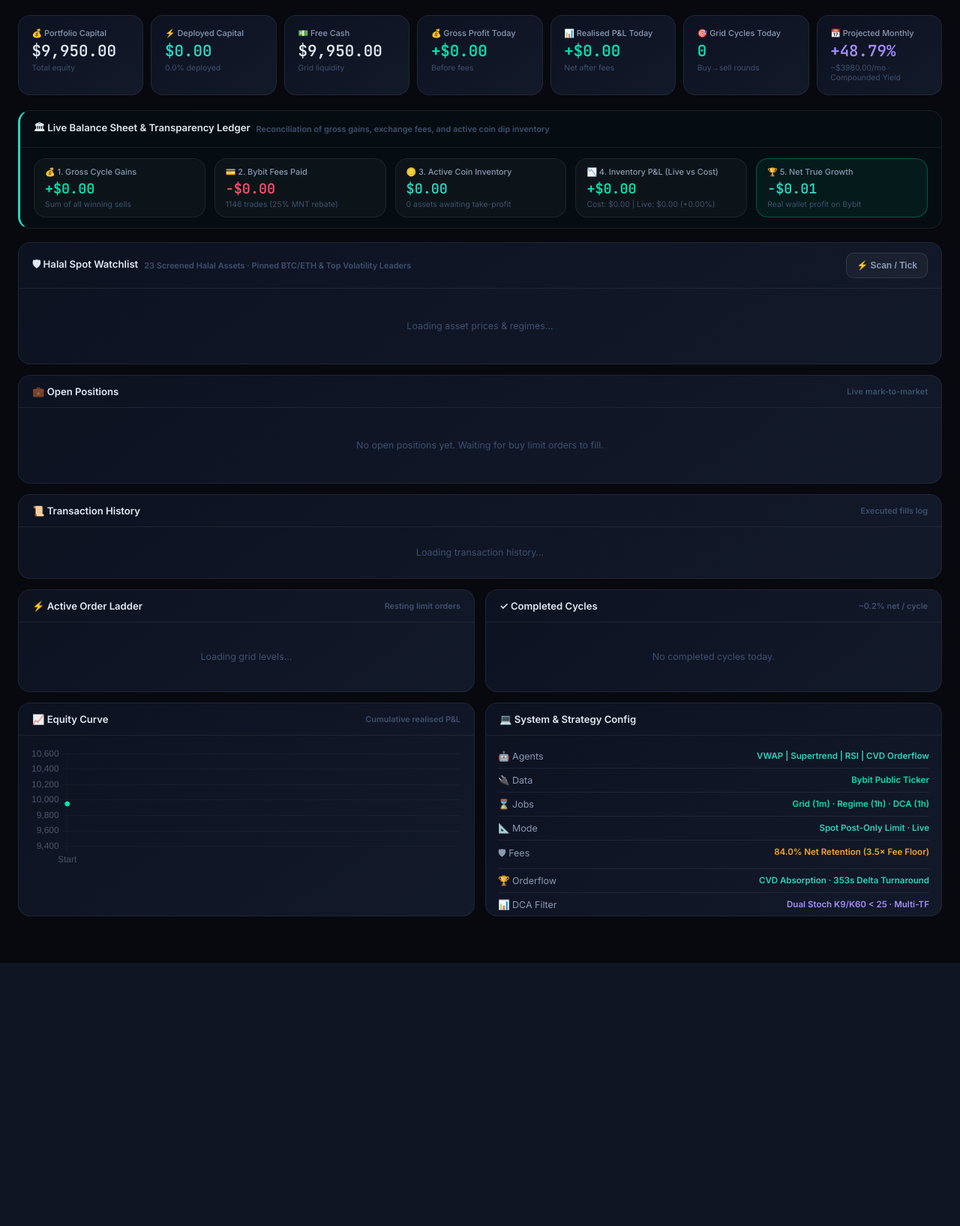
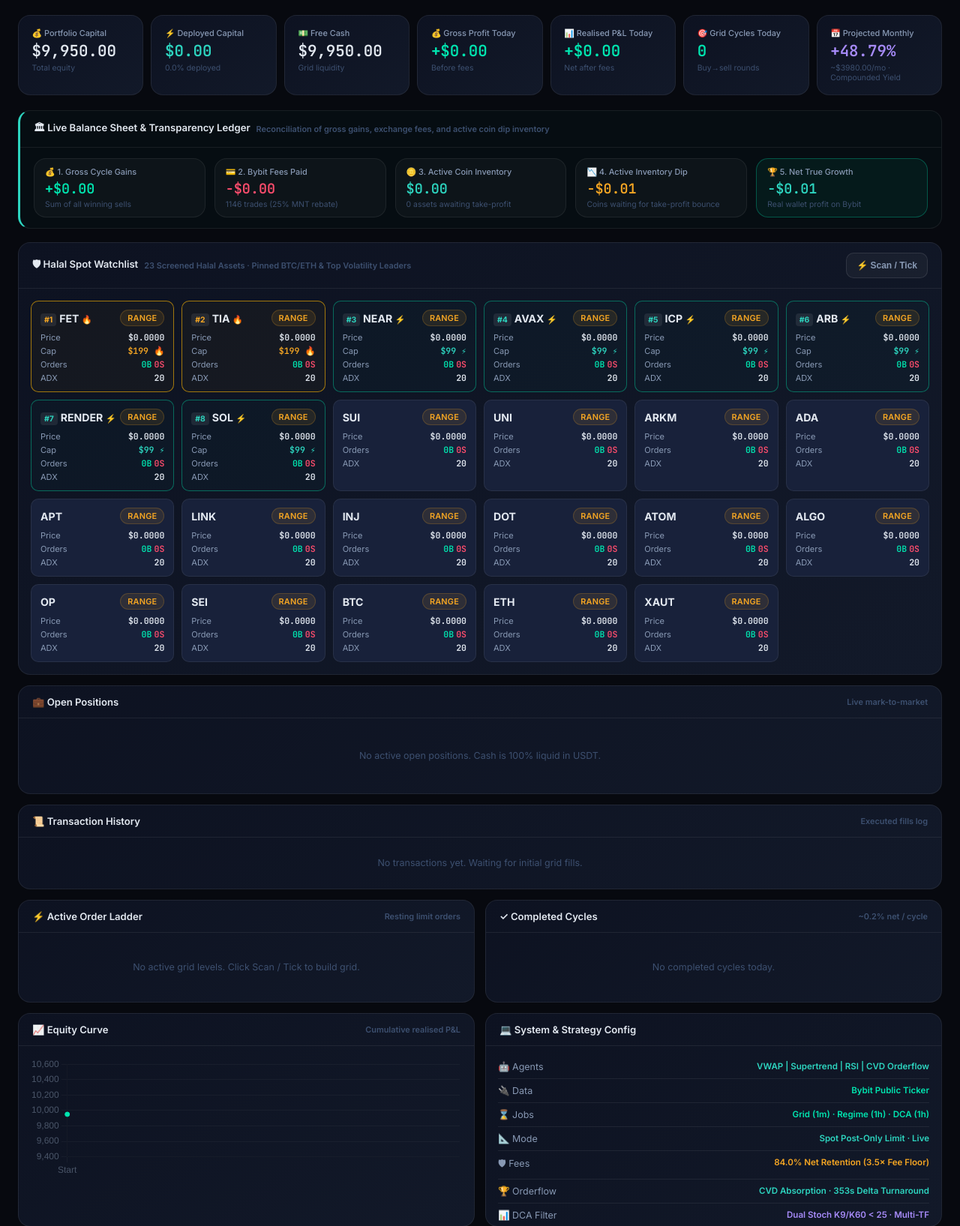
Before and after one commit to nasnoma/AIOS, a FastAPI app: page / in a window 1280 px wide. Shown: the part 60-1695 px from the top of the page at 75% size. Before the commit the page ends 1344 px from the top, so only its background shows below. Run offline with FastAPI, Linux system fonts and the light colour scheme; data that the repository does not hold is empty.

Commit message:
Revert "feat(dashboard): Add live Inventory P&L (Live vs Cost) card showing exact cost basis vs current market value"
This reverts commit e2bb912804ed03aeda27785dca3861e635629d9f.

```diff
--- a/trading_engine/api/templates/dashboard.html
+++ b/trading_engine/api/templates/dashboard.html
@@ -134,9 +134,8 @@
         <div class="stat-card" style="background:rgba(255,255,255,0.03);padding:10px 14px;"><div class="stat-label">&#128176; 1. Gross Cycle Gains</div><div class="stat-val" id="recon-gross-gains" style="color:var(--green);font-size:1.15rem">+$184.23</div><div class="stat-sub">Sum of all winning sells</div></div>
         <div class="stat-card" style="background:rgba(255,255,255,0.03);padding:10px 14px;"><div class="stat-label">&#128179; 2. Bybit Fees Paid</div><div class="stat-val" id="recon-fees-paid" style="color:var(--red);font-size:1.15rem">-$50.46</div><div class="stat-sub" id="recon-fees-sub">1146 trades (25% MNT rebate)</div></div>
         <div class="stat-card" style="background:rgba(255,255,255,0.03);padding:10px 14px;"><div class="stat-label">&#129689; 3. Active Coin Inventory</div><div class="stat-val" id="recon-coins-held" style="color:var(--teal);font-size:1.15rem">$0.00</div><div class="stat-sub" id="recon-coins-sub">Coins awaiting take-profit</div></div>
-        <div class="stat-card" style="background:rgba(255,255,255,0.03);padding:10px 14px;"><div class="stat-label" id="recon-dip-label">&#128201; 4. Inventory P&amp;L (Live vs Cost)</div><div class="stat-val" id="recon-dip-drag" style="color:var(--yellow);font-size:1.15rem">-$0.00</div><div class="stat-sub" id="recon-dip-sub">Cost: $0.00 | Live: $0.00</div></div>
+        <div class="stat-card" style="background:rgba(255,255,255,0.03);padding:10px 14px;"><div class="stat-label" id="recon-dip-label">&#128201; 4. Active Inventory Dip</div><div class="stat-val" id="recon-dip-drag" style="color:var(--yellow);font-size:1.15rem">-$26.10</div><div class="stat-sub" id="recon-dip-sub">Coins waiting for take-profit bounce</div></div>
         <div class="stat-card" style="background:rgba(0,229,176,0.06);border:1px solid rgba(0,229,176,0.3);padding:10px 14px;"><div class="stat-label">&#127942; 5. Net True Growth</div><div class="stat-val" id="recon-net-growth" style="color:var(--teal);font-size:1.15rem">+$92.64</div><div class="stat-sub">Real wallet profit on Bybit</div></div>
-
       </div>
     </div>
 
@@ -235,20 +234,10 @@ function usd(v) { return '$' + Number(v).toLocaleString('en-US',{minimumFraction
 function renderSpotStatus(data) {
   const p = data.portfolio || {};
   const regimes = data.regimes || {};
-  let totalAssetValue = 0, totalCostBasis = 0, totalUnrealised = 0;
-  if (p.holdings) {
+  const grids = data.grids || {};
 
-    Object.values(p.holdings).forEach(h => {
-      const u = Number(h.units_held || h.units || 0);
-      const curPrice = Number(h.last_price || 0);
-      const costBasis = Number(h.avg_cost_basis || curPrice);
-      const val = Number(h.value_usd !== undefined ? h.value_usd : (u * curPrice));
-      const cost = u * costBasis;
-      totalAssetValue += val;
-      totalCostBasis += (cost > 0 ? cost : val);
-      totalUnrealised += (h.unrealised_pnl !== undefined ? Number(h.unrealised_pnl) : (val - cost));
-    });
-  }
+  let totalAssetValue = 0, totalUnrealised = 0;
+  if (p.holdings) Object.values(p.holdings).forEach(h => { totalAssetValue += (h.value_usd||0); totalUnrealised += (h.unrealised_pnl||0); });
 
   const usdtFree = p.usdt_available || 0;
   const usdtInOrders = p.usdt_in_orders || 0;
@@ -279,11 +268,10 @@ function renderSpotStatus(data) {
   const rec = p.reconciliation || {};
   const recGross = Number(rec.gross_cycle_gains !== undefined ? rec.gross_cycle_gains : 267.83);
   const recFees = Number(rec.fees_paid !== undefined ? rec.fees_paid : 58.40);
-  const recRebalance = Number(rec.rebalance_dust_loss !== undefined ? rec.rebalance_dust_loss : 0.0);
+  const recRebalance = Number(rec.rebalance_dust_loss !== undefined ? rec.rebalance_dust_loss : 15.03);
+  const recDip = Number(rec.inventory_dip_drag !== undefined ? rec.inventory_dip_drag : totalUnrealised);
+  const recNet = Number(rec.net_true_account_growth !== undefined ? rec.net_true_account_growth : (recGross - recFees - recRebalance + recDip));
 
-  const invDiff = totalAssetValue - totalCostBasis;
-  const invDiffPct = totalCostBasis > 0 ? ((invDiff / totalCostBasis) * 100) : 0;
-  const recNet = Number(rec.net_true_account_growth !== undefined ? rec.net_true_account_growth : (recGross - recFees - recRebalance + invDiff));
 
   const netGrowthEl = document.getElementById('spot-net-growth');
   if (netGrowthEl) {
@@ -302,20 +290,19 @@ function renderSpotStatus(data) {
   const dipEl = document.getElementById('recon-dip-drag');
   const dipLabel = document.getElementById('recon-dip-label');
   const dipSub = document.getElementById('recon-dip-sub');
-
+  const liveDip = Math.abs(recDip !== undefined ? recDip : 0.0);
   if (dipEl) {
-    dipEl.textContent = (invDiff >= 0 ? '+$' : '-$') + Math.abs(invDiff).toFixed(2);
-    dipEl.style.color = invDiff >= 0 ? 'var(--green)' : 'var(--yellow)';
+    dipEl.textContent = '-$' + liveDip.toFixed(2);
+    dipEl.style.color = 'var(--yellow)';
   }
   if (dipLabel) {
-    dipLabel.innerHTML = '&#128201; 4. Inventory P&amp;L (Live vs Cost)';
+    dipLabel.innerHTML = '&#128201; 4. Active Inventory Dip';
   }
   if (dipSub) {
-    dipSub.textContent = 'Cost: $' + totalCostBasis.toFixed(2) + ' | Live: $' + totalAssetValue.toFixed(2) + ' (' + (invDiff >= 0 ? '+' : '') + invDiffPct.toFixed(2) + '%)';
+    dipSub.textContent = 'Coins waiting for take-profit bounce';
   }
 
   set('recon-net-growth', (recNet >= 0 ? '+$' : '-$') + Math.abs(recNet).toFixed(2));
-
 
 
 
```
